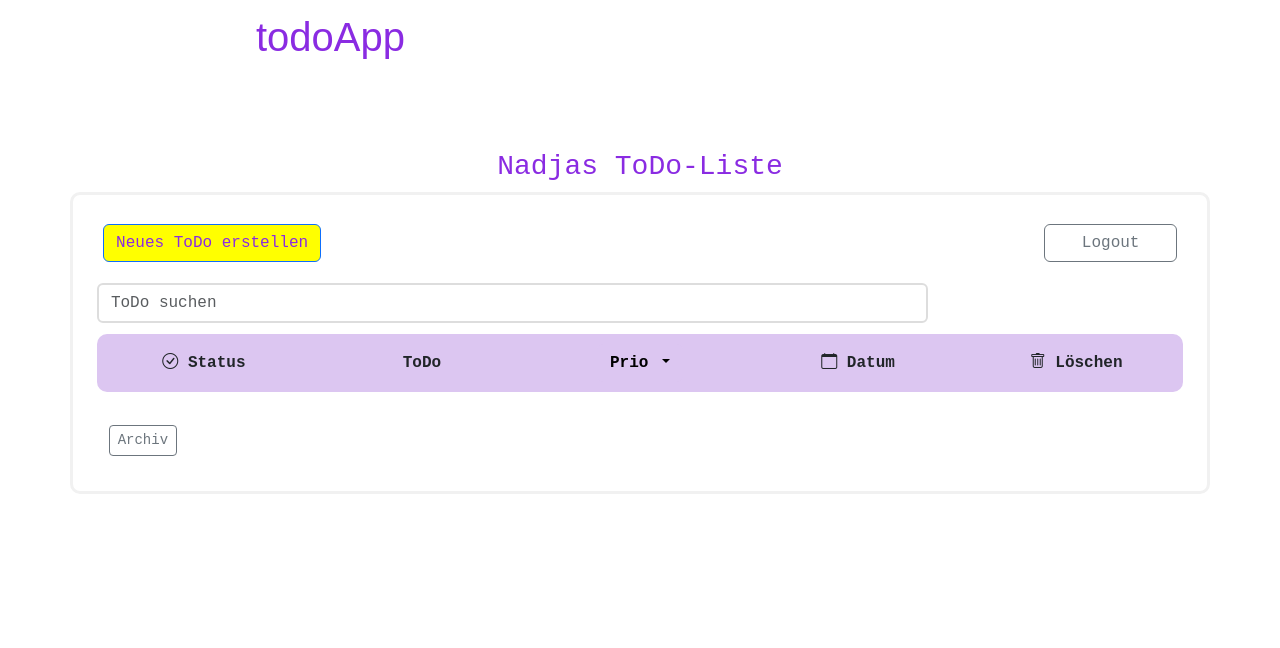
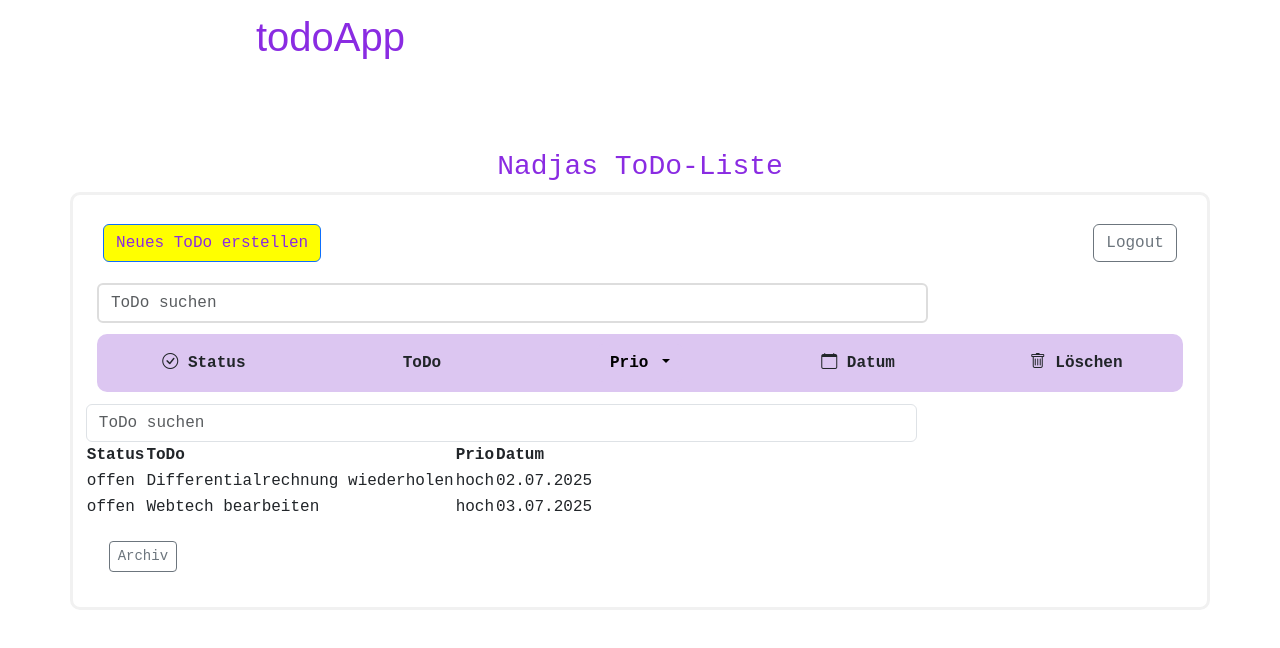
Before and after one commit to magdalenajustyna/toDoList, an Angular app in the folder toDoApp/: page /home in a window 1280 px wide. Shown: the top 648 px of the page. Built offline with nearby package versions, Linux system fonts and the light colour scheme.

Commit message:
routing LogoutButton, offene ToDos aus JSON auslesen, nach offenen ToDos suchen

```diff
--- /dev/null
+++ b/toDoApp/public/assets/todos.json
@@ -0,0 +1,22 @@
+[
+    {
+    "status" : "erledigt",
+    "todo" : "Exceptions wiederholen",
+    "prio" : "hoch",
+    "datum" : "01.07.2025"
+    },
+
+    {
+    "status" : "offen",
+    "todo" : "Differentialrechnung wiederholen",
+    "prio" : "hoch",
+    "datum" : "02.07.2025"
+    } ,
+
+    {
+    "status" : "offen",
+    "todo" : "Webtech bearbeiten",
+    "prio" : "hoch",
+    "datum" : "03.07.2025"
+    }
+    ]
--- a/toDoApp/src/app/app.routes.ts
+++ b/toDoApp/src/app/app.routes.ts
@@ -7,5 +7,6 @@ export const routes: Routes = [
     { path: "login", component: LoginComponent },
     { path: "home", component: HomeComponent},
     { path: "register", component: RegisterFormComponent},
-    { path: "**", redirectTo: "login" }
+    { path: "**", redirectTo: "login" },
+    { path: "logout", component: LoginComponent }
 ];
--- a/toDoApp/src/app/filter/filter.component.html
+++ b/toDoApp/src/app/filter/filter.component.html
@@ -7,5 +7,5 @@ Breite noch klaeren
     type="text"
     placeholder="ToDo suchen"
     aria-label="Aufgabensuche"
-  />
+    [formControl]="search" (input)="filter()">
 </div>
--- a/toDoApp/src/app/filter/filter.component.ts
+++ b/toDoApp/src/app/filter/filter.component.ts
@@ -1,11 +1,37 @@
-import { Component } from '@angular/core';
+import { Component, inject, OnInit } from '@angular/core';
+import { TodosService } from '../shared/todos.service';
+import { Todo } from '../shared/todo';
+import { FormControl, ReactiveFormsModule } from '@angular/forms';
 
 @Component({
   selector: 'app-filter',
-  imports: [],
+  imports: [ReactiveFormsModule],
   templateUrl: './filter.component.html',
   styleUrl: './filter.component.css'
 })
-export class FilterComponent {
+export class FilterComponent implements OnInit {
+  //abstrakte Methode von Init muss implementiert werden
 
+  // in dem Moment in dem Filter Component in Anwendung eingebunden wird, soll Service aufgerufen werden
+  // in dem Moment sollen alle Daten geladen werden
+
+  dataservice = inject(TodosService);       // Injezierung des Services
+  toDos: Todo[] = [];                     // Achtung Schreibweise!!
+  filteredToDos: Todo[] = [];
+
+  search = new FormControl('');               // FormControl für die Suche, initial leer //ReactiveFormsModule muss auch in imports
+
+  async ngOnInit(): Promise<void>              // async Methode, die Promise zurückgibt
+  {
+   this.toDos = await this.dataservice.getAllToDos()
+   this.filteredToDos = this.toDos;        // initial alle Mitglieder in der Tabelle
+   console.log('toDos in table -> ', this.toDos);
+  }
+
+  filter() {
+    let input = this.search.value?.toLocaleLowerCase() ||""; //damit Zeile 35 funktioniert // ? prüft, ob null, wenn nicht, dann to lower Case
+    console.log('input: ', input);
+    this.filteredToDos = this.toDos.filter(t => t.todo.toLowerCase().includes(input)); //nur nach Namen filtern??
+
+  }
 }
--- a/toDoApp/src/app/home/home.component.html
+++ b/toDoApp/src/app/home/home.component.html
@@ -1,9 +1,10 @@
 <!--
+
  cols bleiben nebeneinander
  musste das Layout allerdings bei den anderen Komponenten aktualisieren, Achtung mit container Klasse (erzeugt Grid)
  hoffe, das Layout ist für dich auch so noch ok..ist nun etwas breiter :/
 
-  kleiner Versatz Login/Registrierung???
+ kleiner Versatz Login/Registrierung???
 
  -->
 
--- a/toDoApp/src/app/home/home.component.ts
+++ b/toDoApp/src/app/home/home.component.ts
@@ -1,4 +1,4 @@
-import { Component } from '@angular/core';
+import { Component, inject, OnInit } from '@angular/core';
 import { FilterComponent } from '../filter/filter.component';
 import { RouterLink } from '@angular/router';
 import { HeaderComponent } from '../header/header.component';
@@ -6,13 +6,43 @@ import { ArchivbuttonComponent } from '../archivbutton/archivbutton.component';
 import { ListComponent } from '../list/list.component';
 import { LogoutbuttonComponent } from '../logoutbutton/logoutbutton.component';
 import { NewtodobuttonComponent } from '../newtodobutton/newtodobutton.component';
+import { TodosService } from '../shared/todos.service';
+import { Todo } from '../shared/todo';
+import { FormControl, ReactiveFormsModule } from '@angular/forms';
 
 @Component({
   selector: 'app-home',
-  imports: [FilterComponent, RouterLink, HeaderComponent, ArchivbuttonComponent, ListComponent, LogoutbuttonComponent, NewtodobuttonComponent],
+  imports: [FilterComponent, RouterLink, HeaderComponent, ArchivbuttonComponent, ListComponent, LogoutbuttonComponent, NewtodobuttonComponent, ReactiveFormsModule],
   templateUrl: './home.component.html',
   styleUrl: './home.component.css'
 })
-export class HomeComponent {
+export class HomeComponent implements OnInit{
+  //abstrakte Methode von Init muss implementiert werden
+
+  // in dem Moment in dem Tabl Component in Anwendung eingebunden wird, soll Service aufgerufen werden
+  // in dem Moment sollen alle Daten geladen werden
+
+  dataservice = inject(TodosService);       // Injezierung des Services
+  toDos: Todo[] = [];                     // achtung Schreibweise!!
+  filteredToDos: Todo[] = [];
+
+  search = new FormControl('');               // FormControl für die Suche, initial leer //ReactiveFormsModule muss auch in imports
+
+  async ngOnInit(): Promise<void>              // async Methode, die Promise zurückgibt
+  {
+   this.toDos = await this.dataservice.getAllToDos()
+   this.filteredToDos = this.toDos;        // initial alle Mitglieder in der Tabelle
+   console.log('toDos in table -> ', this.toDos);
+  }
+
+  filter() {
+    let input = this.search.value?.toLocaleLowerCase() ||""; //damit Zeile 35 funktioniert // ? prüft, ob null, wenn nicht, dann to lower Case
+    console.log('input: ', input);
+    this.filteredToDos = this.toDos.filter(t => t.todo.toLowerCase().includes(input)); //nur nach Namen filtern??
+
+  }
+
+  /* können die Methoden bei Home wieder raus, weil sie bei filter & Liste reichen? */
+
 
 }
--- a/toDoApp/src/app/list/list.component.html
+++ b/toDoApp/src/app/list/list.component.html
@@ -1,3 +1,7 @@
+<!-- diese Komponente eher als Tabelle aufbauen?
+
+Die Suchzeile reagiert nur, wenn sie in die Tabelle integriert ist, deswegen nicht als einzelne Komponente?-->
+
 <div class="list-container">
     <div class="row">
 
@@ -45,3 +49,37 @@
       </div>
     </div>
   </div>
+
+  <input
+  class="inputFilter w-75 form-control"
+  type="text"
+  placeholder="ToDo suchen"
+  aria-label="Aufgabensuche"
+  [formControl]="search" (input)="filter()">
+  <table>
+
+    <thead>
+<tr>
+         <th>Status</th>
+        <th>ToDo</th>
+        <th>Prio</th>
+        <th>Datum</th>
+</tr>
+
+    </thead>
+
+    <tbody>
+
+        @for(ToDo of filteredToDos; track $index) {
+            <tr>
+                <td>{{ ToDo.status}}</td>
+                <td>{{ ToDo.todo }}</td>
+                <td>{{ ToDo.prio }}</td>
+                <td>{{ ToDo.datum }}</td>
+            </tr>
+
+        }
+
+    </tbody>
+
+</table>
--- a/toDoApp/src/app/list/list.component.ts
+++ b/toDoApp/src/app/list/list.component.ts
@@ -1,19 +1,45 @@
-import { Component, OnInit } from '@angular/core';
+import { Component, inject, OnInit } from '@angular/core';
+import { TodosService } from '../shared/todos.service';
+import { Todo } from '../shared/todo';
+import { FormControl, ReactiveFormsModule } from '@angular/forms';
+import { FilterComponent } from '../filter/filter.component';
 
 @Component({
   selector: 'app-list',
-  imports: [],
+  imports: [ReactiveFormsModule],
   templateUrl: './list.component.html',
   styleUrl: './list.component.css'
 })
 export class ListComponent implements OnInit{
-  items: string[] = [];
+  //abstrakte Methode von Init muss implementiert werden
 
-  constructor() {}
+  // in dem Moment in dem Tabl Component in Anwendung eingebunden wird, soll Service aufgerufen werden
+  // in dem Moment sollen alle Daten geladen werden
 
-  ngOnInit(): void {}
+  dataservice = inject(TodosService);       // Injezierung des Services
+  toDos: Todo[] = [];                     // achtung Schreibweise!!
+  filteredToDos: Todo[] = [];
 
-  addItem(): void {
+  search = new FormControl('');               // FormControl für die Suche, initial leer //ReactiveFormsModule muss auch in imports
+
+  async ngOnInit(): Promise<void>              // async Methode, die Promise zurückgibt
+  {
+   this.toDos = await this.dataservice.getAllToDos()
+    this.filteredToDos = this.toDos.filter(t => t.status == "offen"); // initial nur offene ToDos anzeigen
+
+   //this.filteredToDos = this.toDos;                     // initial alle Mitglieder in der Tabelle // wir wollen nur die offenen
+   //console.log('toDos in table -> ', this.toDos);
+  }
+
+  filter() {
+    let input = this.search.value?.toLocaleLowerCase() ||"";                //damit Zeile 35 funktioniert // ? prüft, ob null, wenn nicht, dann to lower Case
+    console.log('input: ', input);
+    this.filteredToDos = this.toDos.filter(t => t.todo.toLowerCase().includes(input) && t.status == "offen");
+
+  }
+
+  /* addItem(): void {
     this.items.push(''); // fügt einen neuen leeren Eintrag hinzu
-  }
+  } */
+
 }
--- a/toDoApp/src/app/logoutbutton/logoutbutton.component.html
+++ b/toDoApp/src/app/logoutbutton/logoutbutton.component.html
@@ -1,3 +1,3 @@
-<button type="button" class="btn btn-outline-secondary btn w-25">Logout</button>
+<button type="button" class="btn btn-outline-secondary btn" [routerLink]="['/login'] ">Logout</button>
 
-<!-- Breite des Buttons ok? -->
+<!-- Breite des Buttons ok?-->
--- a/toDoApp/src/app/logoutbutton/logoutbutton.component.ts
+++ b/toDoApp/src/app/logoutbutton/logoutbutton.component.ts
@@ -1,8 +1,9 @@
 import { Component } from '@angular/core';
+import { RouterLink } from '@angular/router';
 
 @Component({
   selector: 'app-logoutbutton',
-  imports: [],
+  imports: [RouterLink],
   templateUrl: './logoutbutton.component.html',
   styleUrl: './logoutbutton.component.css'
 })
--- /dev/null
+++ b/toDoApp/src/app/shared/todo.ts
@@ -0,0 +1,6 @@
+export interface Todo {
+    status : String,
+    todo : String,
+    prio : String,
+    datum : String
+}
--- /dev/null
+++ b/toDoApp/src/app/shared/todos.service.ts
@@ -0,0 +1,23 @@
+import { Injectable } from '@angular/core';
+import { Todo } from './todo';
+
+@Injectable({ // injezierbar in gesamter Anwendung
+  providedIn: 'root'
+})
+export class TodosService {
+
+  constructor() { }
+
+  /* getAllToDos noch anpassen, Datenbank auslesen */
+  /* ich will erstmal nur die offenen to DOs
+  get all ToDos für Archiv*/
+
+  async getAllToDos(): Promise<Todo[]> {        // gibt Promise zurück, typisieren mit Datentype (Array von Interface Typ)
+    let response = await fetch('/assets/todos.json'); // liest Datei aus und speichert sie in response
+    console.log('response in service -> ', response);
+   let todos = response.json();  // gibt gesamten Inhalt der JSAON Datei zurück (Array)
+   console.log('todos in service -> ', todos);
+   return todos;
+}
+
+}
```
Also changed, not shown: 1 other file (tests, documents, lock files or other folders).
